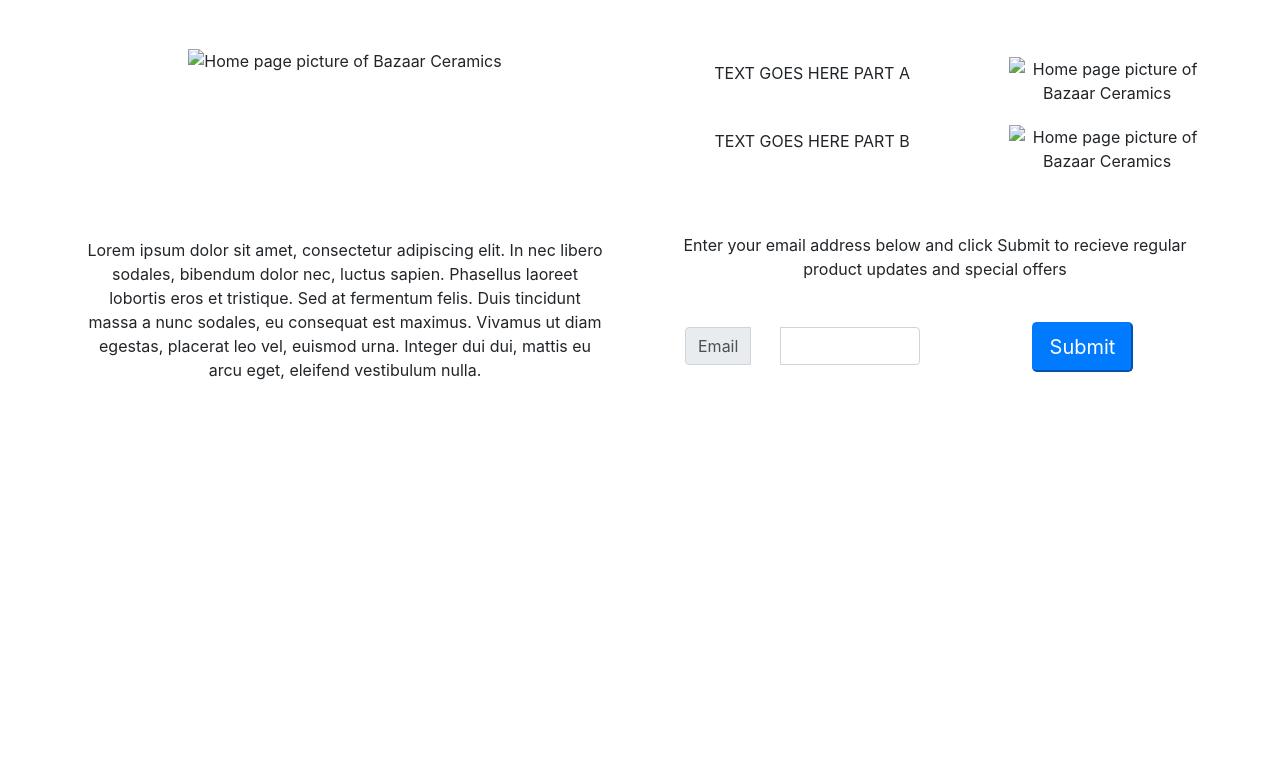
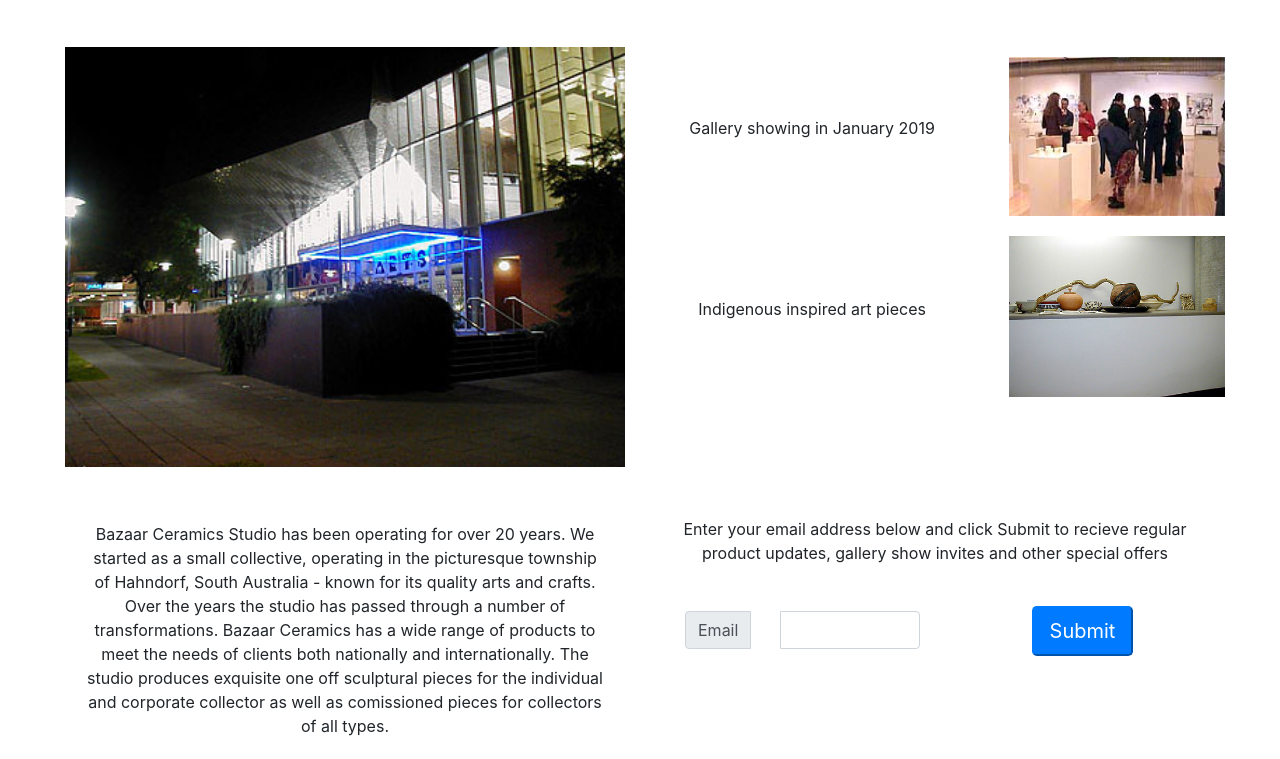
Before and after one commit to Rubick-dev/Bazaar-Ceramics-Brochure-Site-V1, a plain HTML site: page index.html in a window 1280 px wide. Shown: the part 179-938 px from the top of the page. Before the commit the page ends 800 px from the top, so only its background shows below. Drawn offline with nearby package versions, Linux system fonts and the light colour scheme.

Commit message:
Tast 1 80% completed

```diff
--- a/css/styles.css
+++ b/css/styles.css
@@ -18,6 +18,8 @@ body {
 
 .sidePicture {
   margin: 10px;
+  width: 100%;
+  height: auto;
 }
 
 #inputBox {
@@ -45,3 +47,8 @@ body {
   margin-top: 30px;
   margin-left: 30px;
 }
+
+#homePicture {
+  width: 100%;
+  height: auto;
+}
--- a/index.html
+++ b/index.html
@@ -8,6 +8,7 @@
   <link href="https://stackpath.bootstrapcdn.com/bootstrap/4.3.1/css/bootstrap.min.css" rel="stylesheet" integrity="sha384-ggOyR0iXCbMQv3Xipma34MD+dH/1fQ784/j6cY/iJTQUOhcWr7x9JvoRxT2MZw1T" crossorigin="anonymous">
   <link rel="stylesheet" href="css/styles.css">
 </head>
+
 <body>
 
   <div class="container-fluid">
@@ -15,7 +16,7 @@
     <!-- ### NAVBAR STUFF ### -->
     <nav class="navbar navbar-expand-lg sticky-top navbar-light bg-light">
       <a class="navbar-brand" href="index.html">
-        <img src="logo_thumbnail.png" alt="Company Logo image" width="150" height="100" id="logo" class="d-inline-block"> <span id="logotext">Bazaar Ceramics</span></a>
+        <img src="/images/logo/bazaar-logo.jpg" alt="Company Logo image" width="150" height="100" id="logo" class="d-inline-block"> <span id="logotext">Bazaar Ceramics</span></a>
       <button class="navbar-toggler" type="button" data-toggle="collapse" data-target="#navbarNavDropdown" aria-controls="navbarNavDropdown" aria-expanded="false" aria-label="Toggle navigation">
         <span class="navbar-toggler-icon"></span>
       </button>
@@ -23,7 +24,7 @@
       <div class="collapse navbar-collapse" id="navbarNavDropdown">
         <ul class="navbar-nav">
           <li class="nav-item">
-            <a class="nav-link" href="productlist.html">Product List</a>
+            <a class="nav-link" href="#">Product List</a>
           </li>
 
           <li class="nav-item dropdown">
@@ -39,8 +40,9 @@
           <li class="nav-item dropdown">
             <a class="nav-link dropdown-toggle" href="#" id="navbarDropdownMenuLinkA" role="button" data-toggle="dropdown" aria-haspopup="true" aria-expanded="false">About</a>
             <div class="dropdown-menu" aria-labelledby="navbarDropdownMenuLinkA">
-              <a class="dropdown-item" href="#">Company Profile</a>
-              <a class="dropdown-item" href="#">Products</a>
+              <a class="dropdown-item" href="/html/company_bg.html">Company Profile</a>
+              <a class="dropdown-item" href="/html/company_mission.html">Mission</a>
+              <a class="dropdown-item" href="#">Product Lines</a>
               <a class="dropdown-item" href="#">Customer Testimonials</a>
             </div>
           </li>
@@ -57,22 +59,22 @@
     <div class="row contentA">
 
       <div class="col-lg-6 text-center align-items-center"> <!-- First Column / Large image -->
-        <img src="image_thumbnail.png" alt="Home page picture of Bazaar Ceramics" width="500" height="400" id="homePicture" class="picture"></a>
+        <img src="images/homepage/bazaar07.jpg" alt="Picture of Bazaar Ceramics Building" id="homePicture" class="picture"></a>
       </div>
 
       <div class="col-lg-6"> <!-- Second Column-->
 
         <div class="row text-center align-items-center"> <!-- Top Picture and Text -->
-          <div class="col-lg-7"><p>TEXT GOES HERE PART A</p></div>
+          <div class="col-lg-7"><p>Gallery showing in January 2019</p></div>
           <div class="col-lg-5">
-            <img src="image_thumbnail.png" alt="Home page picture of Bazaar Ceramics" width="180" height="180" id="homePictureB" class="sidePicture"></a>
+            <img src="images/homepage/bazaar_gallery.jpg" alt="Home page picture of Bazaar Ceramics" width="180" height="150" id="homePictureB" class="sidePicture"></a>
           </div>
         </div>
 
         <div class="row text-center align-items-center"> <!-- Bottom Picture and Text -->
-          <div class="col-lg-7"><p>TEXT GOES HERE PART B</p></div>
-          <div class="col-lg-5">
-            <img src="image_thumbnail.png" alt="Home page picture of Bazaar Ceramics" width="180" height="180" id="homePictureC" class="sidePicture"></a>
+          <div class="col-lg-7"><p>Indigenous inspired art pieces</p></div>
+          <div class="col-lg-5 align-self-end">
+            <img src="images/homepage/bazaar14.jpg" alt="Home page picture of Bazaar Ceramics" width="180" height="150" id="homePictureC" class="sidePicture"></a>
           </div>
         </div>
 
@@ -84,11 +86,11 @@
     <div class="row contentB">
 
         <div class="col-lg-6 text-center align-items-center"> <!-- First Column / text -->
-          <p class="textA">Lorem ipsum dolor sit amet, consectetur adipiscing elit. In nec libero sodales,
-              bibendum dolor nec, luctus sapien. Phasellus laoreet lobortis eros et tristique.
-              Sed at fermentum felis. Duis tincidunt massa a nunc sodales, eu consequat est maximus.
-              Vivamus ut diam egestas, placerat leo vel, euismod urna. Integer dui dui,
-              mattis eu arcu eget, eleifend vestibulum nulla.</p>
+          <p class="textA">Bazaar Ceramics Studio has been operating for over 20 years.  We started as a small collective, operating in the picturesque
+            township of Hahndorf, South Australia - known for its quality arts and crafts.  Over the years the studio has passed through a number of
+            transformations. Bazaar Ceramics has a wide range of products to meet the needs of clients both nationally and internationally.  The studio
+            produces exquisite one off sculptural pieces for the individual and corporate collector as well as comissioned pieces for collectors of all types.
+          </p>
         </div>
 
 
@@ -96,7 +98,7 @@
 
           <div class="row text-center align-items-center"> <!-- right side text / instructions -->
             <div class="col-lg-12">
-              <p>Enter your email address below and click Submit to recieve regular product updates and special offers</p>
+              <p>Enter your email address below and click Submit to recieve regular product updates, gallery show invites and other special offers</p>
             </div>
           </div>
 
```
Also changed, not shown: html/company_bg.html (+12 -11 lines), html/company_mission.html (+9 -8 lines), images/homepage/bazaar07.jpg (added), images/homepage/bazaar14.jpg (added), images/homepage/bazaar_gallery.jpg (added), images/logo/bazaar-logo.jpg (added).
